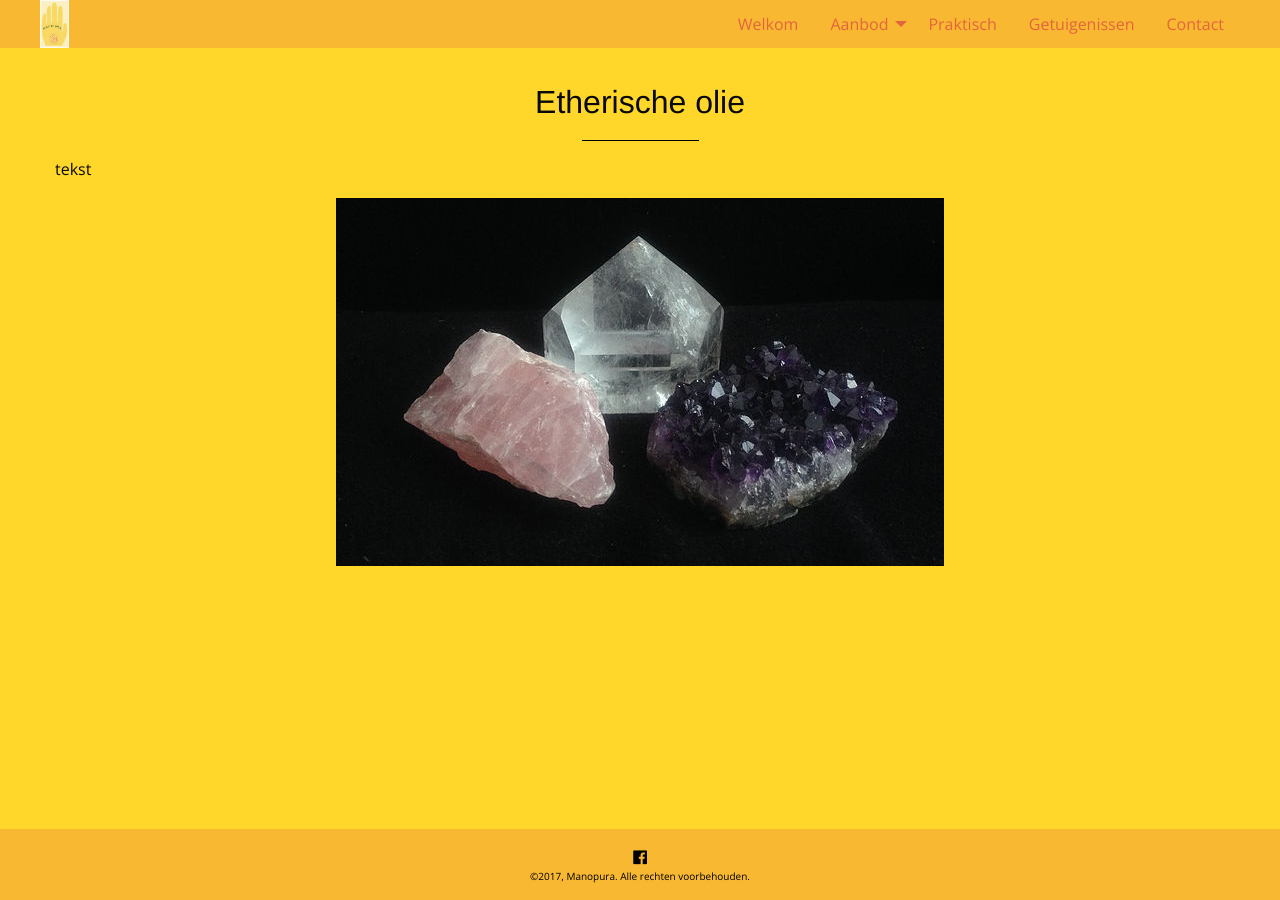
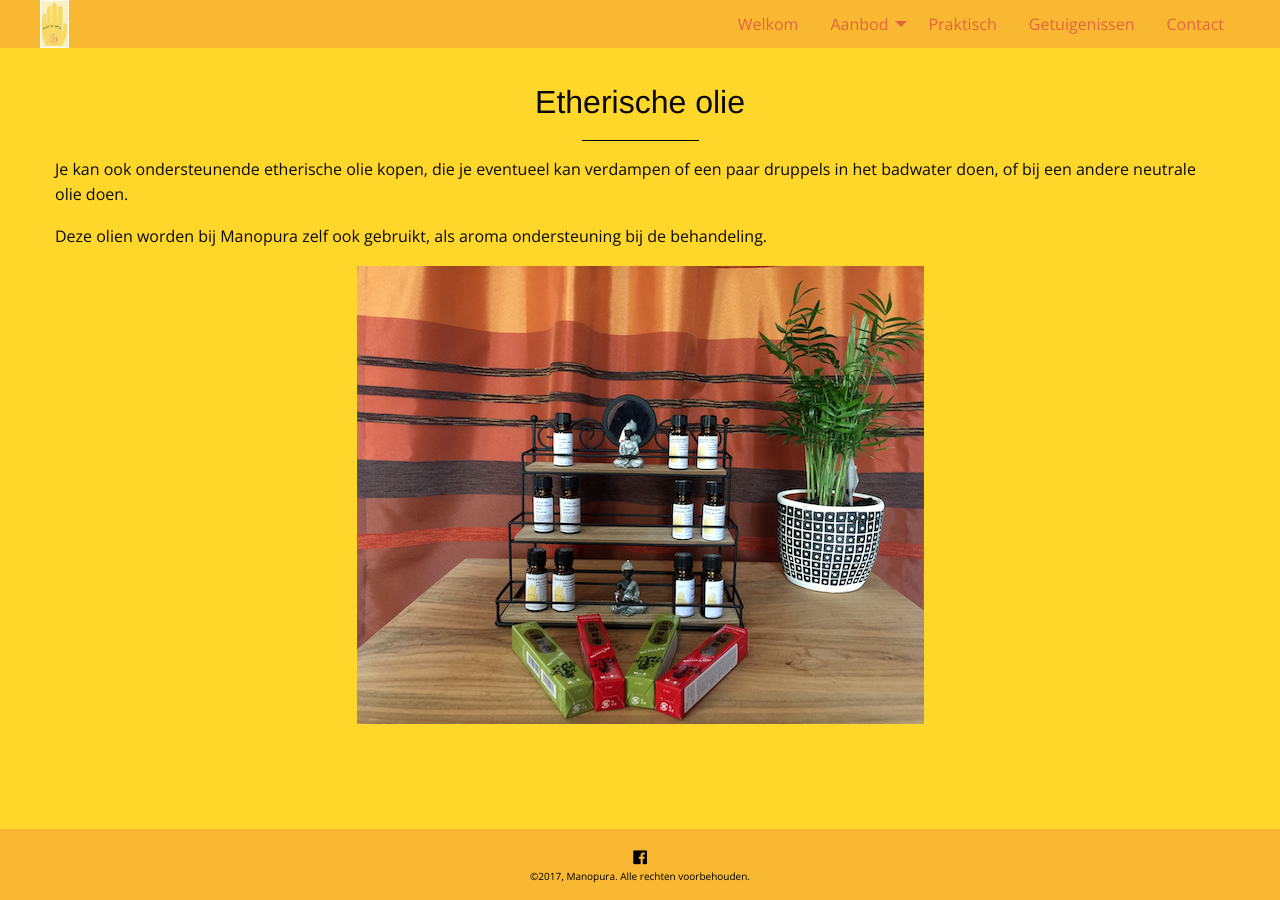
Before and after one commit to manopura/manopura.github.io, a Jekyll site: the page built from etherische_olie.md, in a window 1280 px wide. Built offline with Jekyll 4.4.1, drawn with Linux system fonts in a browser that asks for light colours; nearby versions of some CDN libraries; our own code applies the rules of GitHub Pages for plain Markdown files.

Commit message:
Update etherische_olie.md

```diff
--- a/etherische_olie.md
+++ b/etherische_olie.md
@@ -4,6 +4,10 @@ menu: etherische_olie
 ---
 # Etherische olie
 
-tekst
+Je kan ook ondersteunende etherische olie kopen, die je eventueel kan verdampen of een paar druppels in het badwater doen, of bij een andere neutrale olie doen.
 
-![feng shui](images/stenen.jpg)
+Deze olien worden bij Manopura zelf ook gebruikt, als aroma ondersteuning bij de behandeling.
+
+
+
+![etherische_olie](images/kleinolierekje.png)
```
